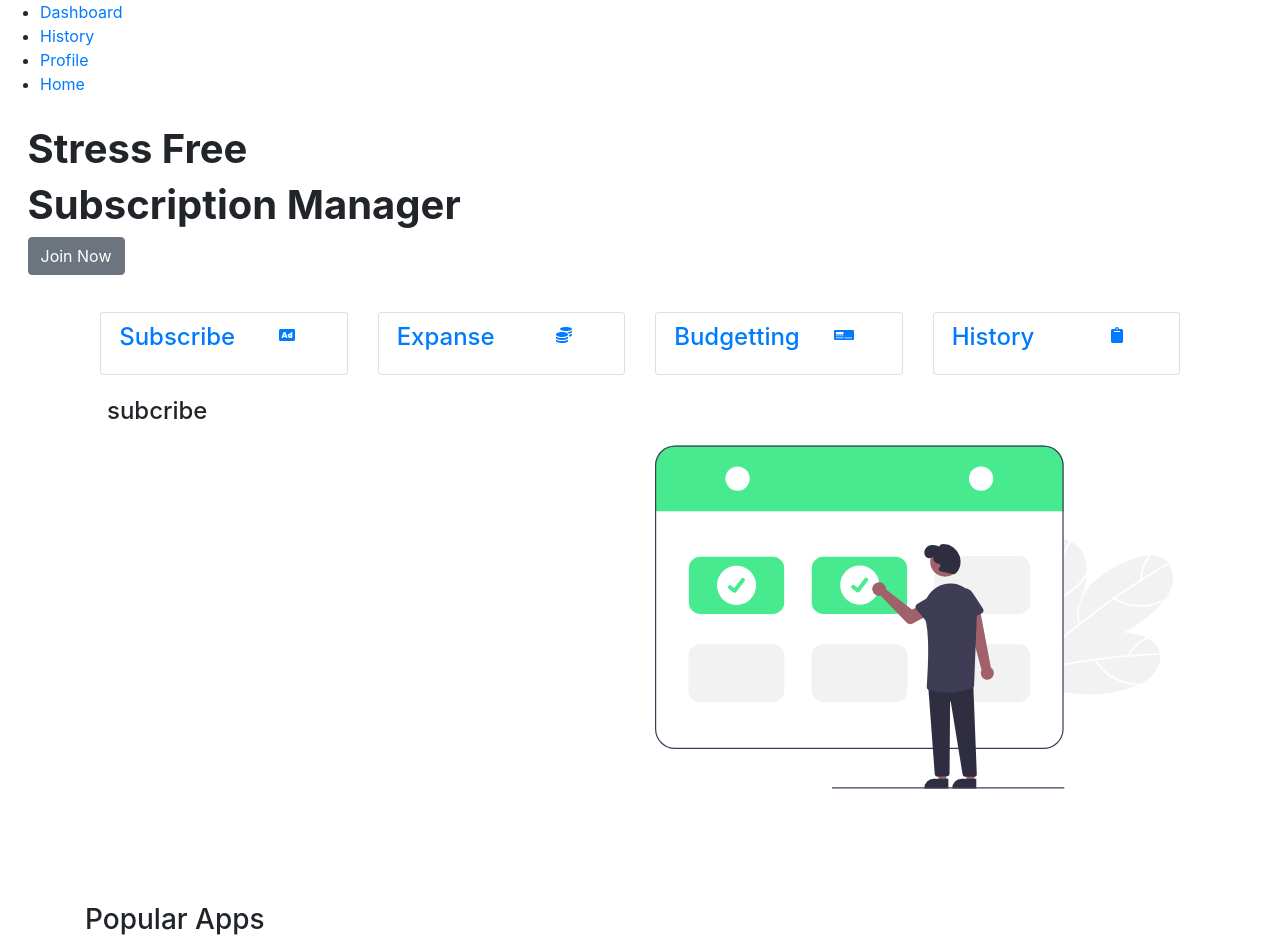
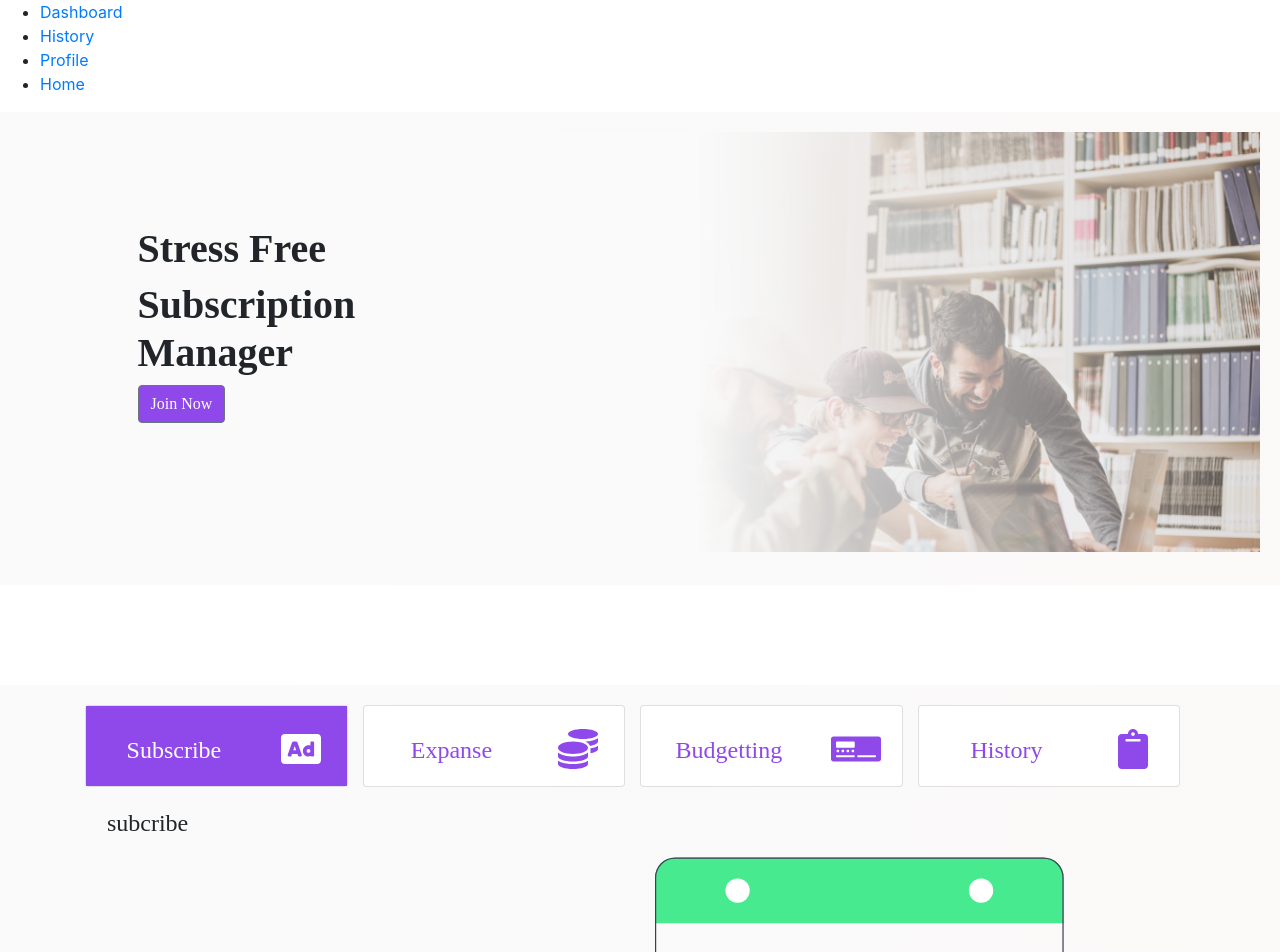
Before and after one commit to ariefcatur/glints-finalProject, a React (Create React App) app: page / in a window 1280 px wide. Shown: the top 952 px of the page. Built offline with nearby package versions, Linux system fonts and the light colour scheme; grey boxes are pictures that could not be loaded.

Commit message:
jul jahat

```diff
--- a/src/App.css
+++ b/src/App.css
@@ -0,0 +1,84 @@
+.container{
+  font-family: stroke;
+}
+.section-title{
+  text-transform:uppercase;
+  text-align:center;
+  font-weight: 500;
+}
+.section{
+  text-align:center;
+}
+.section-title-divider{
+  width: 50px;
+  height: 3px;
+  background: #48EA8F;
+  margin: 0 auto;
+  margin-bottom: 20px;
+}
+.logo-gambar{
+  background-image:
+    linear-gradient(269.56deg, rgba(237, 223, 223, 0.21) -4.24%, #FAFAFA 80.53%),url('./pages/img/Rectangle.png');
+    width: 900px;
+    height: 420px;
+    background-size: cover;
+    color: white;
+    margin-left:15px;
+    padding-right:50px;
+}
+.logo{
+  padding-left:110px;
+  padding-top:100px;
+}
+.expense {
+  color: white;
+  padding: 10px 20px;
+  border-radius: 4px;
+  border-color: #46b8da;
+}
+
+#mybutton {
+  position: fixed;
+  bottom: 20px;
+  right: 130px;
+}
+.banner{
+  background: linear-gradient(269.56deg, rgba(237, 223, 223, 0.21) -4.24%, #FAFAFA 80.53%);
+  font-family: poppins;
+}
+.content{
+  padding-top: 20px;
+  background: linear-gradient(269.56deg, rgba(237, 223, 223, 0.21) -4.24%, #FAFAFA 80.53%);
+  margin-top:100px;
+}
+#button{
+  background-color: #8F48EA;
+}
+.nav-link.active{
+  color: #fff;
+  background-color: #8F48EA;
+  height : 80px;
+  font-size: 25px;
+  text-align: center;
+}
+.nav-link h4{
+ padding: 20px 0;
+ text-align: center;
+}
+.nav-link{
+  color: #8F48EA;
+  height :80px;
+   text-decoration: none;
+}
+.icon{
+font-size: 40px;
+padding: 5px 0;
+text-align: center;
+}
+.tabs{
+  margin-left:-15px;
+}
+a{
+  color: #8F48EA;
+
+}
```
Also changed, not shown: 1 other file (tests, documents, lock files or other folders).
